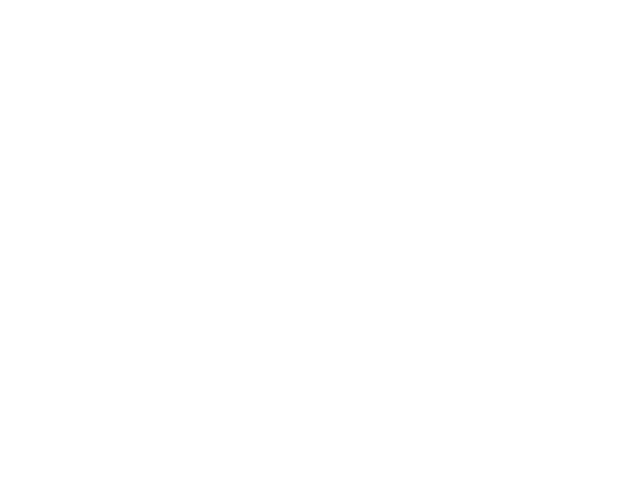
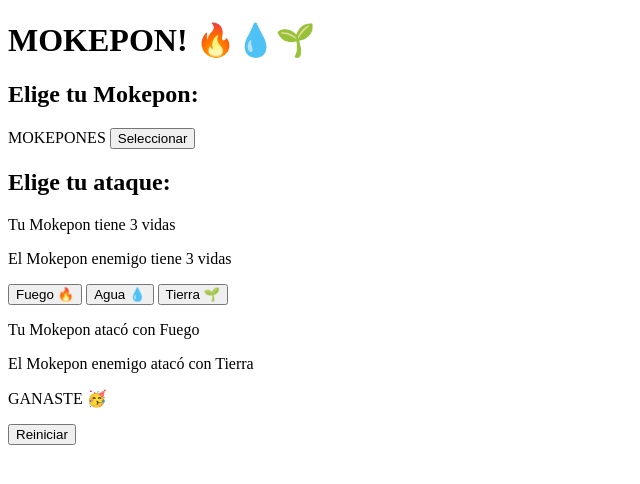
Before and after one commit to IsaaLeonardo/mokepon, a plain HTML site: page index.html in a window 1280 px wide. Shown: the whole page, without its empty margins (0-640 px from the left). Drawn offline with Linux system fonts and the light colour scheme.

Commit message:
Creando la estructura del documento HTML

```diff
--- a/index.html
+++ b/index.html
@@ -7,6 +7,37 @@
     <title>Mokepon</title>
 </head>
 <body>
+    <h1>MOKEPON! 🔥💧🌱</h1>
 
+    <section id="select-mokepon">
+        <h2>Elige tu Mokepon:</h2>
+
+        MOKEPONES
+
+        <button>Seleccionar</button>
+    </section>
+
+    <section id="select-attack">
+        <h2>Elige tu ataque:</h2>
+
+        <p>Tu Mokepon tiene <span>3</span> vidas</p>
+        <p>El Mokepon enemigo tiene <span>3</span> vidas</p>
+
+        <p>
+            <button>Fuego 🔥</button>
+            <button>Agua 💧</button>
+            <button>Tierra 🌱</button>
+        </p>
+    </section>
+
+    <section id="messages">
+        <p>Tu Mokepon atacó con Fuego</p>
+        <p>El Mokepon enemigo atacó con Tierra</p>
+        <p>GANASTE 🥳</p>
+    </section>
+
+    <section id="restart">
+        <button>Reiniciar</button>
+    </section>
 </body>
 </html>
```
